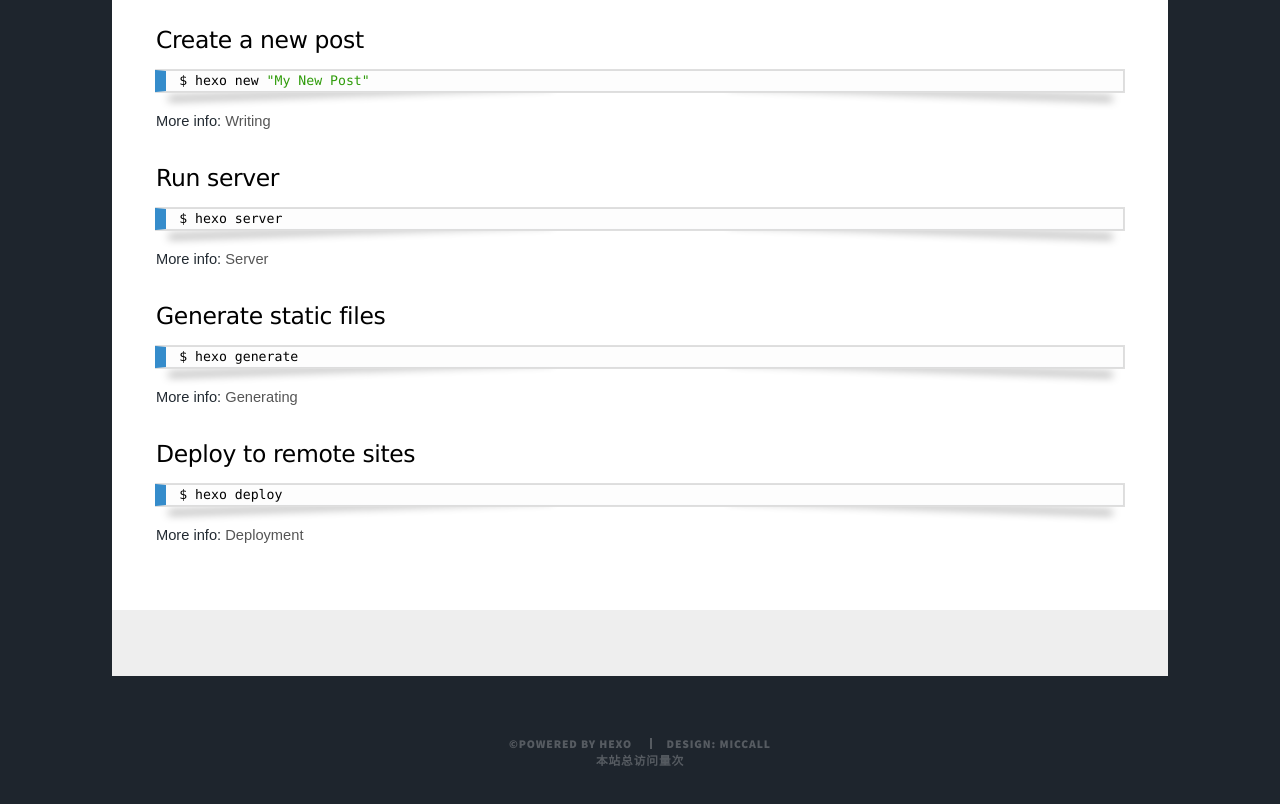
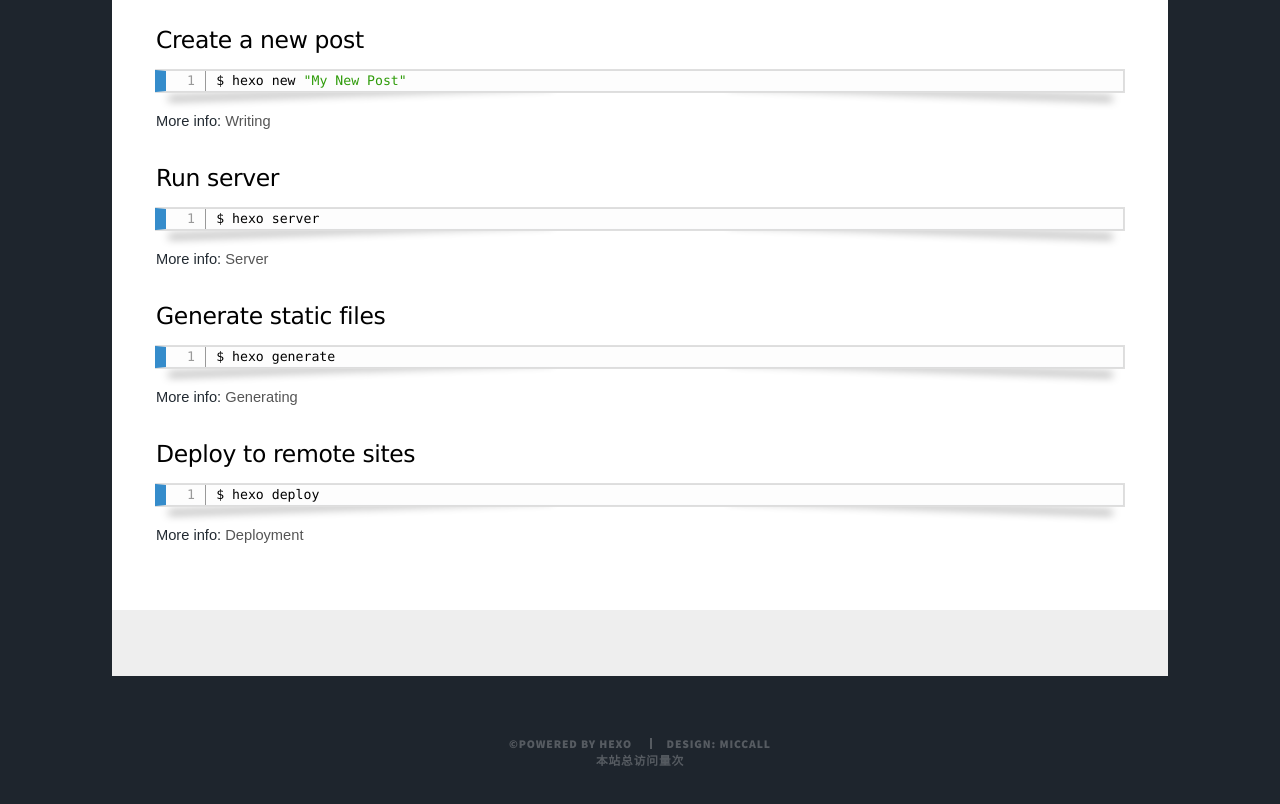
Before and after one commit to Ephemeral-rose/Ephemeral-rose.github.io, a plain HTML site: page 2022/03/10/hello-world/index.html in a window 1280 px wide. Shown: the part 837-1641 px from the top of the page. Drawn offline with nearby package versions, Linux system fonts and the light colour scheme; some packages are replaced by stand-ins of ours; no server answers; a script that the page names is missing.

Commit message:
Site updated: 2022-03-19 21:53:01

```diff
--- a/2022/03/10/hello-world/index.html
+++ b/2022/03/10/hello-world/index.html
@@ -165,17 +165,17 @@
             <!-- Post -->
             <div class="typo" style="padding: 3rem;">
                 <p>Welcome to <a target="_blank" rel="noopener" href="https://hexo.io/">Hexo</a>! This is your very first post. Check <a target="_blank" rel="noopener" href="https://hexo.io/docs/">documentation</a> for more info. If you get any problems when using Hexo, you can find the answer in <a target="_blank" rel="noopener" href="https://hexo.io/docs/troubleshooting.html">troubleshooting</a> or you can ask me on <a target="_blank" rel="noopener" href="https://github.com/hexojs/hexo/issues">GitHub</a>.</p>
-<h2 id="Quick-Start"><a href="#Quick-Start" class="headerlink" title="Quick Start"></a>Quick Start</h2><h3 id="Create-a-new-post"><a href="#Create-a-new-post" class="headerlink" title="Create a new post"></a>Create a new post</h3><pre class=" language-bash"><code class="language-bash">$ hexo new <span class="token string">"My New Post"</span>
-</code></pre>
+<h2 id="Quick-Start"><a href="#Quick-Start" class="headerlink" title="Quick Start"></a>Quick Start</h2><h3 id="Create-a-new-post"><a href="#Create-a-new-post" class="headerlink" title="Create a new post"></a>Create a new post</h3><pre class="line-numbers language-bash"><code class="language-bash">$ hexo new <span class="token string">"My New Post"</span>
+<span aria-hidden="true" class="line-numbers-rows"><span></span></span></code></pre>
 <p>More info: <a target="_blank" rel="noopener" href="https://hexo.io/docs/writing.html">Writing</a></p>
-<h3 id="Run-server"><a href="#Run-server" class="headerlink" title="Run server"></a>Run server</h3><pre class=" language-bash"><code class="language-bash">$ hexo server
-</code></pre>
+<h3 id="Run-server"><a href="#Run-server" class="headerlink" title="Run server"></a>Run server</h3><pre class="line-numbers language-bash"><code class="language-bash">$ hexo server
+<span aria-hidden="true" class="line-numbers-rows"><span></span></span></code></pre>
 <p>More info: <a target="_blank" rel="noopener" href="https://hexo.io/docs/server.html">Server</a></p>
-<h3 id="Generate-static-files"><a href="#Generate-static-files" class="headerlink" title="Generate static files"></a>Generate static files</h3><pre class=" language-bash"><code class="language-bash">$ hexo generate
-</code></pre>
+<h3 id="Generate-static-files"><a href="#Generate-static-files" class="headerlink" title="Generate static files"></a>Generate static files</h3><pre class="line-numbers language-bash"><code class="language-bash">$ hexo generate
+<span aria-hidden="true" class="line-numbers-rows"><span></span></span></code></pre>
 <p>More info: <a target="_blank" rel="noopener" href="https://hexo.io/docs/generating.html">Generating</a></p>
-<h3 id="Deploy-to-remote-sites"><a href="#Deploy-to-remote-sites" class="headerlink" title="Deploy to remote sites"></a>Deploy to remote sites</h3><pre class=" language-bash"><code class="language-bash">$ hexo deploy
-</code></pre>
+<h3 id="Deploy-to-remote-sites"><a href="#Deploy-to-remote-sites" class="headerlink" title="Deploy to remote sites"></a>Deploy to remote sites</h3><pre class="line-numbers language-bash"><code class="language-bash">$ hexo deploy
+<span aria-hidden="true" class="line-numbers-rows"><span></span></span></code></pre>
 <p>More info: <a target="_blank" rel="noopener" href="https://hexo.io/docs/one-command-deployment.html">Deployment</a></p>
 
             </div>
```
Also changed, not shown: 2022/03/19/微信小程序反编译/index.html (+8 -8 lines).
